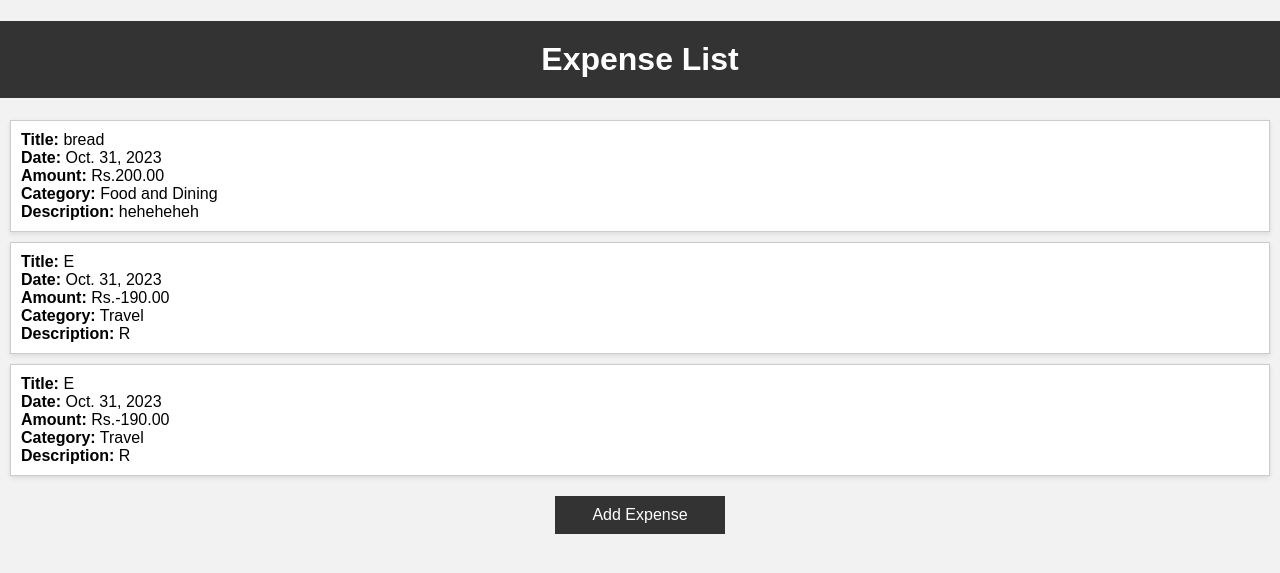
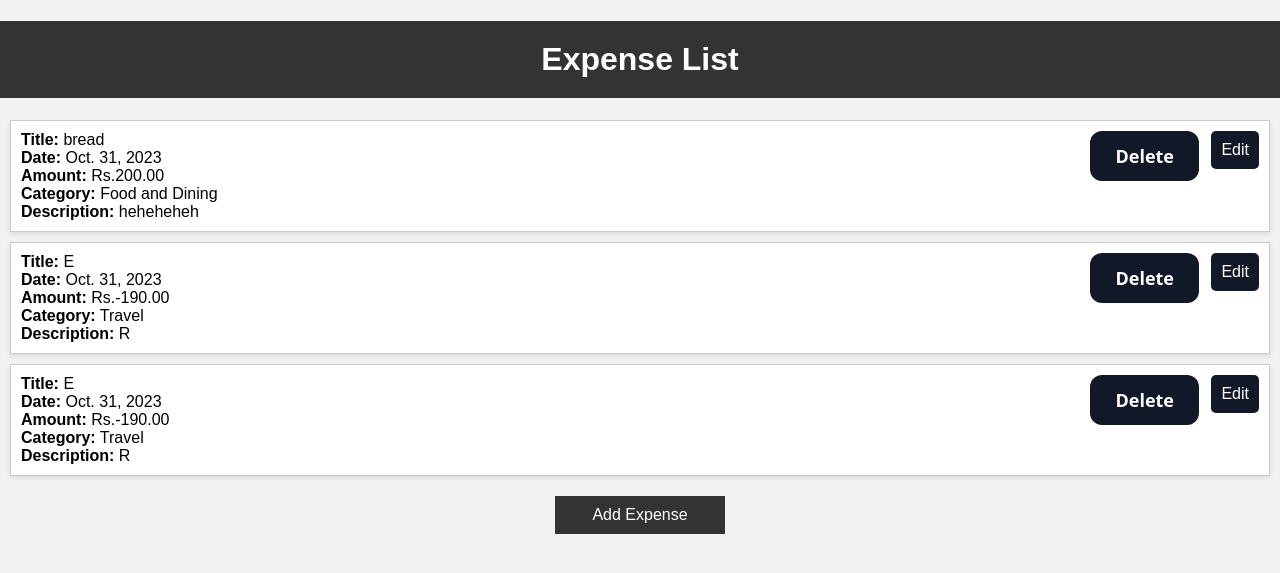
Before and after one commit to COCO-1212/expenseproject, a Django app: page /expense_tracker/expenses/ in a window 1280 px wide. Shown: the top 573 px of the page. Run offline with Django 4.2, Linux system fonts and the light colour scheme; data comes from the database, SQL or seed files in the repository; both versions use the stored data as it was after the commit.

Commit message:
design update

```diff
--- a/expenseapp/templates/expense_list.html
+++ b/expenseapp/templates/expense_list.html
@@ -28,13 +28,92 @@
             margin: 10px;
             padding: 10px;
             box-shadow: 0 2px 5px rgba(0, 0, 0, 0.1);
+            position: relative;
         }
 
         strong {
             font-weight: bold;
         }
 
-        a {
+        a.edit-link {
+            background-color: #111827;
+            color: #fff;
+            text-align: center;
+            padding: 10px;
+            text-decoration: none;
+            position: absolute;
+            top: 10px;
+            right: 10px;
+            border-radius: 5px;
+        }
+
+        a.edit-link:hover {
+            background-color: lightblue;
+        }
+
+        form.delete-form {
+            position: absolute;
+            top: 10px;
+            right: 70px;
+        }
+
+        /* button.delete-button {
+            background-color: #FF0000;
+            color: #fff;
+            border: none;
+            border-radius: 5px;
+            padding: 10px;
+            cursor: pointer;
+        }
+
+
+        button.delete-button:hover {
+            background-color: #CC0000;
+        } */
+        .delete-button {
+  background-color: #111827;
+  border: 1px solid transparent;
+  border-radius: .75rem;
+  box-sizing: border-box;
+  color: #FFFFFF;
+  cursor: pointer;
+  flex: 0 0 auto;
+  font-family: "Inter var", ui-sans-serif, system-ui, -apple-system, system-ui, "Segoe UI", Roboto, "Helvetica Neue", Arial, "Noto Sans", sans-serif, "Apple Color Emoji", "Segoe UI Emoji", "Segoe UI Symbol", "Noto Color Emoji";
+  font-size: 1.125rem;
+  font-weight: 600;
+  line-height: 1.5rem;
+  padding: .75rem 1.2rem;
+  text-align: center;
+  text-decoration: none #6B7280 solid;
+  text-decoration-thickness: auto;
+  transition-duration: .2s;
+  transition-property: background-color, border-color, color, fill, stroke;
+  transition-timing-function: cubic-bezier(.4, 0, 0.2, 1);
+  user-select: none;
+  -webkit-user-select: none;
+  touch-action: manipulation;
+  width: auto;
+}
+
+.delete-button:hover {
+  background-color: red;
+}
+
+.delete-button:focus {
+  box-shadow: none;
+  outline: 2px solid transparent;
+  outline-offset: 2px;
+}
+
+@media (min-width: 768px) {
+  .delete-button {
+    padding: .75rem 1.5rem;
+  }
+}
+
+
+
+        a.add-link {
             display: block;
             background-color: #333;
             color: #fff;
@@ -45,7 +124,7 @@
             width: 150px;
         }
 
-        a:hover {
+        a.add-link:hover {
             background-color: #555;
         }
     </style>
@@ -60,9 +139,18 @@
                 <strong>Amount:</strong> Rs.{{ expense.amount }}<br>
                 <strong>Category:</strong> {{ expense.category }}<br>
                 <strong>Description:</strong> {{ expense.description|default:"N/A" }}<br>
+                <!-- Edit Expense Link -->
+                <a class="edit-link" href="{% url 'expenseapp:edit_expense' expense.id %}">Edit</a>
+                <!-- Delete Expense Form -->
+                <form class="delete-form" method="post" action="{% url 'expenseapp:delete_expense' expense.id %}">
+                    {% csrf_token %}
+                    <button class="button-40 delete-button" role="button">Delete</button>
+
+
+                </form>
             </li>
         {% endfor %}
     </ul>
-    <a href="{% url 'expenseapp:add_expense' %}">Add Expense</a>
+    <a class="add-link" href="{% url 'expenseapp:add_expense' %}">Add Expense</a>
 </body>
 </html>
--- a/expenseapp/urls.py
+++ b/expenseapp/urls.py
@@ -22,5 +22,7 @@ app_name = 'expenseapp'
 
 urlpatterns = [
     path('expenses/', views.expense_list, name='expense_list'),
-    path('add/', views.add_expense, name='add_expense')
+    path('add/', views.add_expense, name='add_expense'),
+    path('edit/<int:expense_id>/', views.edit_expense, name='edit_expense'),
+    path('delete/<int:expense_id>/', views.delete_expense, name='delete_expense'),
 ]
--- a/expenseapp/views.py
+++ b/expenseapp/views.py
@@ -1,4 +1,4 @@
-from django.shortcuts import render, redirect
+from django.shortcuts import render, redirect,get_object_or_404
 
 # Create your views here.
 from .forms import ExpenseForm
@@ -19,3 +19,27 @@ def add_expense(request):
 def expense_list(request):
     expenses = Expense.objects.all()
     return render(request, 'expense_list.html', {'expenses': expenses})
+
+
+def edit_expense(request, expense_id):
+    expense = get_object_or_404(Expense, pk=expense_id)
+
+    if request.method == 'POST':
+        form = ExpenseForm(request.POST, instance=expense)
+        if form.is_valid():
+            form.save()
+            return redirect('expenseapp:expense_list')
+
+    else:
+        form = ExpenseForm(instance=expense)
+
+    return render(request, 'edit_expense_view.html', {'form': form})
+
+def delete_expense(request, expense_id):
+    expense = get_object_or_404(Expense, pk=expense_id)
+
+    if request.method == 'POST':
+        expense.delete()
+        return redirect('expenseapp:expense_list')
+
+    return render(request, 'delete_expense_view.html', {'expense': expense})
```
Also changed, not shown: expenseapp/templates/delete_expense_view.html (added, +15 -0 lines), expenseapp/templates/edit_expense_view.html (added, +88 -0 lines), db.sqlite3.
